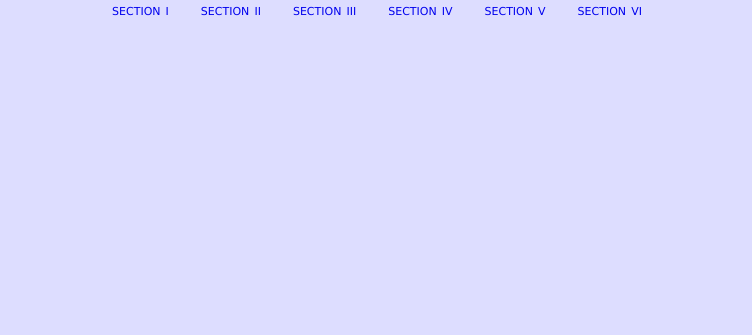
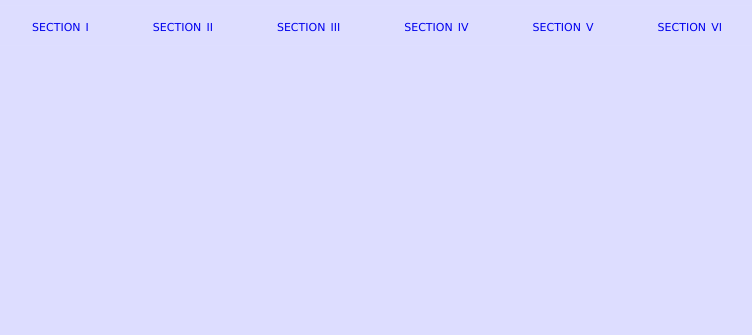
Before and after one commit to crashDeltaGbg/css-scrolling, a plain HTML site: page index.html in a window 1280 px wide. Shown: the top 335 px of the page, without its empty margins (263-1015 px from the left). Drawn offline with Linux system fonts and the light colour scheme.

Commit message:
change font family

```diff
--- a/style.css
+++ b/style.css
@@ -6,12 +6,10 @@
 }
 
 :root {
+  font-family: Arial, Helvetica, sans-serif;
+  scroll-behavior: smooth;
   scrollbar-color: #dfd #ddf;
   scrollbar-width: thin;
-}
-
-html {
-  scroll-behavior: smooth;
 }
 
 html,
@@ -30,7 +28,7 @@ main {
 }
 
 header {
-  backdrop-filter: blur;
+  backdrop-filter: blur(0.25rem);
   position: fixed;
   width: 100%;
   z-index: 10;
@@ -46,6 +44,10 @@ menu {
   margin: 0;
   padding-inline: 0;
   width: 100%;
+}
+
+menu > li {
+  padding: 1rem;
 }
 
 menu a {
```
